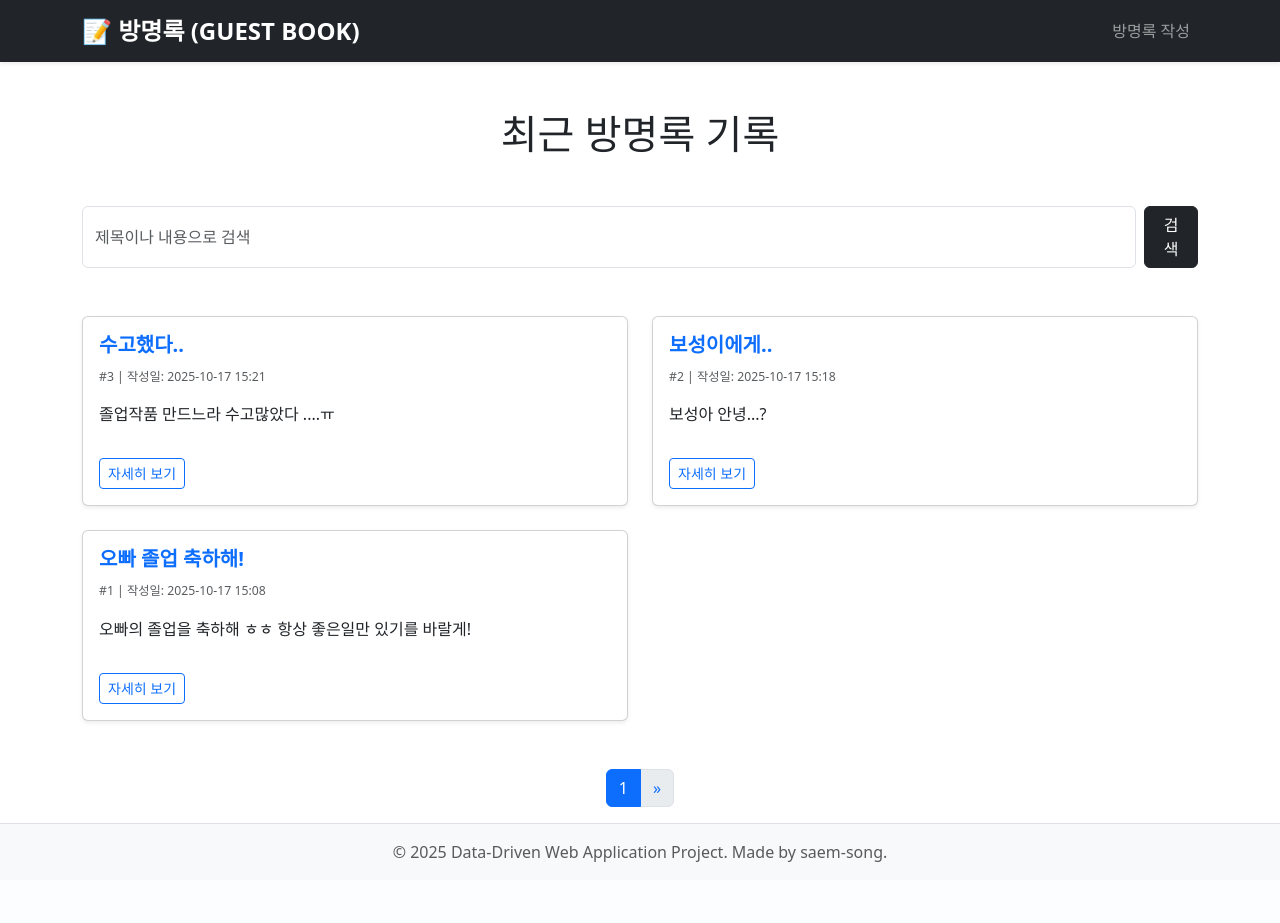
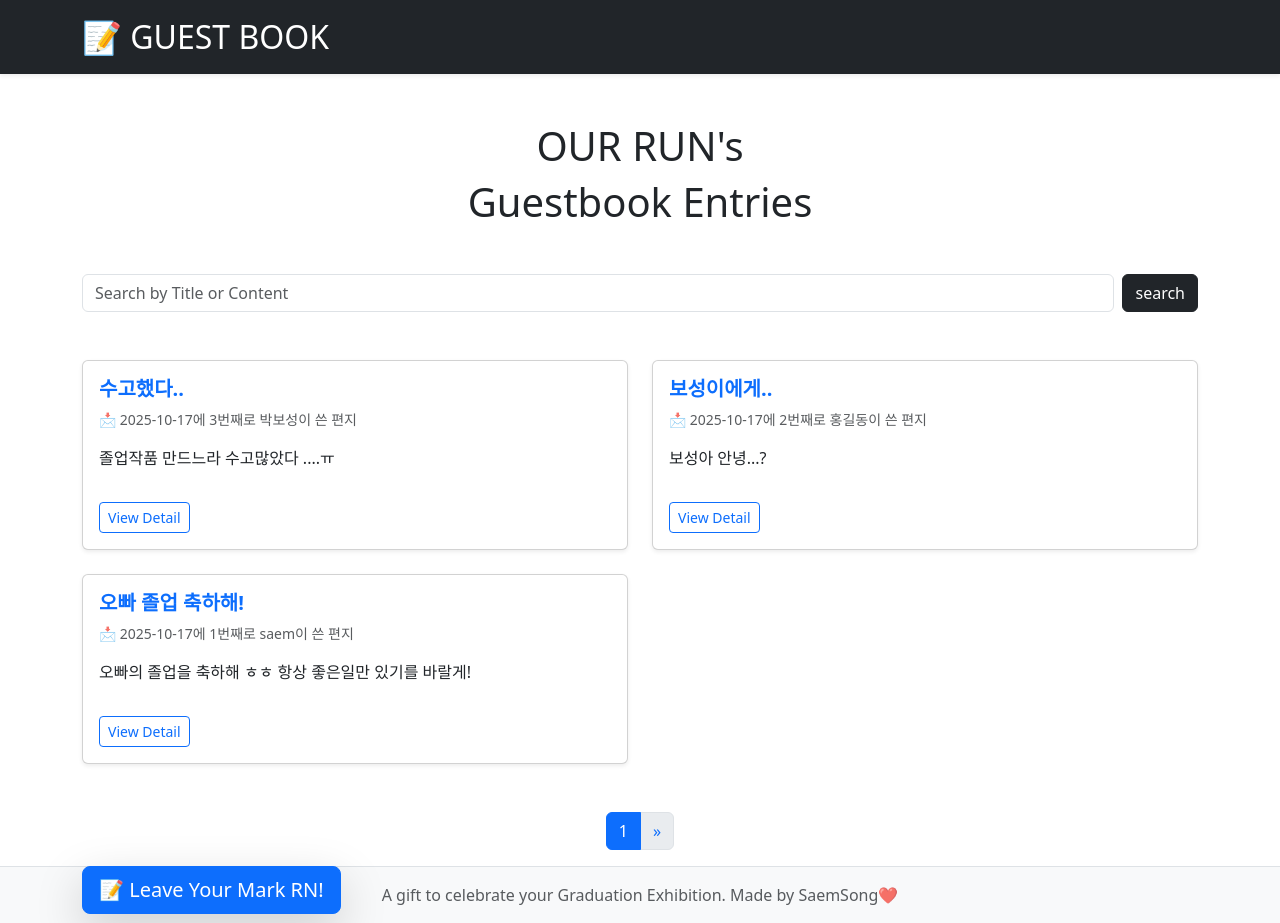
Before and after one commit to saem-song/justforyou, a Flask app: page / in a window 1280 px wide. Before the commit the page ends 862 px from the top, so only its background shows below. Run offline with Flask 3, Linux system fonts and the light colour scheme.

Commit message:
UI재작성

```diff
--- a/app.py
+++ b/app.py
@@ -1,11 +1,10 @@
-# app.py
 from flask import Flask, render_template, request, redirect, url_for
 from flask_sqlalchemy import SQLAlchemy
 from datetime import datetime
 
 # Flask 앱 설정
 app = Flask(__name__)
-# SQLite 데이터베이스 설정 (프로젝트 폴더에 'test.db' 파일로 저장됨)
+# SQLite 데이터베이스 설정
 app.config['SQLALCHEMY_DATABASE_URI'] = 'sqlite:///test.db'
 app.config['SQLALCHEMY_TRACK_MODIFICATIONS'] = False
 db = SQLAlchemy(app)
@@ -14,113 +13,98 @@ db = SQLAlchemy(app)
 class Post(db.Model):
     id = db.Column(db.Integer, primary_key=True)
     title = db.Column(db.String(100), nullable=False)
+    # 작성자 필드 추가 (nullable=False로 필수 입력)
+    author = db.Column(db.String(50), default="익명", nullable=False)
     content = db.Column(db.Text, nullable=False)
+    # 생성 시간 (최초 저장 시각)
     created_at = db.Column(db.DateTime, default=datetime.utcnow)
+    # 최종 수정 시간 (수정될 때마다 자동으로 현재 시각으로 업데이트)
+    updated_at = db.Column(db.DateTime, default=datetime.utcnow, onupdate=datetime.utcnow)
 
     def __repr__(self):
         return f'<Post {self.id}>'
 
 # -------------------- DB 초기화 (테이블 생성) --------------------
-# 앱 컨텍스트 내에서 DB 테이블 생성 실행
 with app.app_context():
     db.create_all()
 
 
-# -------------------- 1. READ (게시글 목록 및 상세 조회) --------------------
-
-@app.route('/')
-# app.py (교체할 부분)
-
-# ... 기존 import와 설정 코드들 (변경 없음) ...
-
-# -------------------- 1. READ (게시글 목록 및 상세 조회) --------------------
-
-# 페이지네이션과 검색을 위해 /?page=1&search_query=검색어 형태로 요청을 받음
+# -------------------- 1. READ (목록 및 검색) --------------------
 @app.route('/')
 def index():
-    # URL 쿼리 파라미터에서 'page'와 'search_query' 값을 가져옴
     page = request.args.get('page', 1, type=int)
     search_query = request.args.get('search_query', '')
-    per_page = 10  # 페이지당 게시글 수 (10개로 설정)
+    per_page = 10
 
-    # 1. 기본 쿼리 (최신 순)
     query = Post.query.order_by(Post.created_at.desc())
 
-    # 2. 검색어가 있다면 쿼리에 필터 추가
     if search_query:
         # 제목 또는 내용에 검색어가 포함된 게시글을 찾음
         search_filter = Post.title.like(f'%{search_query}%') | Post.content.like(f'%{search_query}%')
         query = query.filter(search_filter)
 
-    # 3. 페이지네이션 적용
     posts_pagination = query.paginate(
         page=page, per_page=per_page, error_out=False
     )
 
-    # posts_pagination 변수를 HTML 템플릿으로 전달합니다!
     return render_template('index.html',
-                           posts_pagination=posts_pagination, # <-- 이 변수가 이제 전달됩니다!
+                           posts_pagination=posts_pagination,
                            posts=posts_pagination.items,
                            search_query=search_query)
 
-# ... 나머지 함수들 (post_detail, write, edit, delete)은 변경 없음 ...
-
 @app.route('/post/<int:post_id>')
 def post_detail(post_id):
-    # 특정 ID의 게시글을 조회하거나 없으면 404 에러 반환
     post = db.get_or_404(Post, post_id)
     return render_template('detail.html', post=post)
 
 # -------------------- 2. CREATE (게시글 작성) --------------------
-
 @app.route('/write', methods=['GET', 'POST'])
 def write():
     if request.method == 'POST':
-        # 폼에서 데이터 받아오기
         title = request.form['title']
         content = request.form['content']
+        # 작성자 필드가 비어있으면 "익명" 처리
+        author = request.form['author'] or "익명"
 
-        # 새 게시글 객체 생성 및 DB 저장
-        new_post = Post(title=title, content=content)
+        new_post = Post(title=title, content=content, author=author)
         try:
             db.session.add(new_post)
             db.session.commit()
-            return redirect(url_for('index')) # 저장 후 목록 페이지로 이동
+            return redirect(url_for('index'))
         except:
             return "게시글 작성 중 에러가 발생했습니다."
 
-    return render_template('write.html') # GET 요청 시 글쓰기 폼 표시
+    return render_template('write.html')
 
 # -------------------- 3. UPDATE (게시글 수정) --------------------
-
 @app.route('/edit/<int:post_id>', methods=['GET', 'POST'])
 def edit(post_id):
-    # 수정할 게시글 조회
     post = db.get_or_404(Post, post_id)
 
     if request.method == 'POST':
-        # 폼 데이터로 내용 업데이트
         post.title = request.form['title']
+        post.author = request.form['author']
         post.content = request.form['content']
+        # updated_at 필드는 모델에서 onupdate=datetime.utcnow로 자동 처리됨
+
         try:
             db.session.commit()
-            return redirect(url_for('post_detail', post_id=post.id)) # 상세 페이지로 이동
+            return redirect(url_for('post_detail', post_id=post.id))
         except:
             return "게시글 수정 중 에러가 발생했습니다."
 
-    return render_template('edit.html', post=post) # GET 요청 시 수정 폼 표시
+    # GET 요청 시 수정 폼 보여주기
+    return render_template('edit.html', post=post)
 
 # -------------------- 4. DELETE (게시글 삭제) --------------------
-
 @app.route('/delete/<int:post_id>', methods=['POST'])
 def delete(post_id):
-    # 삭제할 게시글 조회
     post = db.get_or_404(Post, post_id)
 
     try:
         db.session.delete(post)
         db.session.commit()
-        return redirect(url_for('index')) # 삭제 후 목록 페이지로 이동
+        return redirect(url_for('index'))
     except:
         return "게시글 삭제 중 에러가 발생했습니다."
 
--- a/templates/index.html
+++ b/templates/index.html
@@ -2,18 +2,21 @@
 <html lang="ko">
     {% extends "layout.html" %}
 
-{% block title %}방명록 목록{% endblock %}
+    {% block title %}Guestbook Entries{% endblock %}
 
     {% block content %}
-    <h1 class="mb-5 text-center fw-light">최근 방명록 기록</h1>
+        <h1 class="mb-2 text-center fw-medium">OUR RUN's</h1>
+        <h1 class="mb-5 text-center fw-light">Guestbook Entries</h1>
 
+        <!-- 검색 폼 -->
         <form class="d-flex mb-5" method="GET" action="{{ url_for('index') }}">
-        <input class="form-control me-2" type="search" placeholder="제목이나 내용으로 검색" aria-label="Search" name="search_query" value="{{ search_query }}">
-        <button class="btn btn-dark" type="submit">검색</button>
+            <input class="form-control me-2" type="search" placeholder="Search by Title or Content" aria-label="Search" name="search_query" value="{{ search_query }}">
+            <button class="btn btn-dark" type="submit">search</button>
             {% if search_query %}
                 <a href="{{ url_for('index') }}" class="btn btn-outline-secondary ms-2">초기화</a>
             {% endif %}
         </form>
+
 
         <div class="row row-cols-1 row-cols-md-2 g-4">
             {% for post in posts %}
@@ -22,14 +25,14 @@
                     <div class="card-body d-flex flex-column">
                         <h5 class="card-title text-primary fw-bold">{{ post.title }}</h5>
                         <p class="card-text text-muted small mb-3">
-                        <small>#{{ post.id }} | 작성일: {{ post.created_at.strftime('%Y-%m-%d %H:%M') }}</small>
+                            <medium>📩 {{ post.created_at.strftime('%Y-%m-%d') }}에 {{ post.id }}번째로 {{ post.author }}이 쓴 편지</medium>
                         </p>
                         <p class="card-text flex-grow-1 overflow-hidden" style="max-height: 4.5em;">
                             {{ post.content | truncate(150, true) }}
                         </p>
 
                         <div class="mt-3">
-                        <a href="{{ url_for('post_detail', post_id=post.id) }}" class="btn btn-outline-primary btn-sm">자세히 보기</a>
+                            <a href="{{ url_for('post_detail', post_id=post.id) }}" class="btn btn-outline-primary btn-sm">View Detail</a>
                         </div>
                     </div>
                 </div>
@@ -37,12 +40,13 @@
             {% else %}
             <div class="col-12">
                 <div class="alert alert-info text-center" role="alert">
-                아직 작성된 방명록이 없습니다. 첫 번째 방명록을 남겨주세요!
+                    There are no guest book entries yet. Be the first to leave a message!
                 </div>
             </div>
             {% endfor %}
         </div>
 
+        <!-- 페이지네이션 -->
         <nav aria-label="Page navigation example" class="mt-5">
             <ul class="pagination justify-content-center">
                 {% for page_num in posts_pagination.iter_pages(left_edge=1, right_edge=1, left_current=1, right_current=2) %}
@@ -65,5 +69,12 @@
             </ul>
         </nav>
 
+        <!-- 📌 오른쪽 하단 고정 버튼 (bottom-0 -> bottom-4로 수정하여 위로 올림) -->
+        <div class="position-fixed bottom-30 end-5 p-0">
+            <a href="{{ url_for('write') }}" class="btn btn-primary btn-lg shadow-lg">📝 Leave Your Mark RN!</a>
+        </div>
+
     {% endblock %}
+
+
 </html>
--- a/templates/layout.html
+++ b/templates/layout.html
@@ -3,7 +3,7 @@
 <head>
     <meta charset="UTF-8">
     <meta name="viewport" content="width=device-width, initial-scale=1, shrink-to-fit=no">
-    <link href="https://cdn.jsdelivr.net/npm/bootstrap@5.3.3/dist/css/bootstrap.min.css" rel="stylesheet" integrity="sha384-QWTKZyjpPEjISv5WaRU9OFeRpok6YctnYmDr5pNlyT2bRjXh0JMhjY6hW+ALEwIH" crossorigin="anonymous">
+    <link href="https://cdn.jsdelivr.net/npm/bootstrap@5.3.3/dist/css/bootstrap.min.css" rel="stylesheet" xintegrity="sha384-QWTKZyjpPEjISv5WaRU9OFeRpok6YctnYmDr5pNlyT2bRjXh0JMhjY6hW+ALEwIH" crossorigin="anonymous">
 
     <title>{% block title %}Simple 방명록{% endblock %}</title>
     <style>
@@ -22,15 +22,13 @@
 
     <nav class="navbar navbar-expand-lg navbar-dark bg-dark shadow-sm">
         <div class="container">
-            <a class="navbar-brand fs-4 fw-bold" href="{{ url_for('index') }}">📝 방명록 (GUEST BOOK)</a>
+            <a class="navbar-brand fs-2 fw-light" href="{{ url_for('index') }}">📝 GUEST BOOK </a>
             <button class="navbar-toggler" type="button" data-bs-toggle="collapse" data-bs-target="#navbarNav" aria-controls="navbarNav" aria-expanded="false" aria-label="Toggle navigation">
                 <span class="navbar-toggler-icon"></span>
             </button>
             <div class="collapse navbar-collapse justify-content-end" id="navbarNav">
                 <ul class="navbar-nav">
-                    <li class="nav-item">
-                        <a class="nav-link btn btn-sm btn-outline-light" href="{{ url_for('write') }}">방명록 작성</a>
-                    </li>
+                    <!-- 📌 방명록 작성 버튼은 index.html의 오른쪽 하단으로 이동했습니다. -->
                 </ul>
             </div>
         </div>
@@ -42,10 +40,10 @@
 
     <footer class="footer mt-auto py-3 bg-light border-top">
         <div class="container text-center">
-            <span class="text-muted">© 2025 Data-Driven Web Application Project. Made by saem-song.</span>
+            <span class="text-muted">A gift to celebrate your Graduation Exhibition. Made by SaemSong❤️</span>
         </div>
     </footer>
 
-    <script src="https://cdn.jsdelivr.net/npm/bootstrap@5.3.3/dist/js/bootstrap.bundle.min.js" integrity="sha384-YvpcrYf0tY3lHB60NNkmXc5s9fDVZLESaAA55NDzOxhy9GkcIdslK1eN7N6jIeHz" crossorigin="anonymous"></script>
+    <script src="https://cdn.jsdelivr.net/npm/bootstrap@5.3.3/dist/js/bootstrap.bundle.min.js" xintegrity="sha384-YvpcrYf0tY3lHB60NNkmXc5s9fDVZLESaAA55NDzOxhy9GkcIdslK1eN7N6jIeHz" crossorigin="anonymous"></script>
 </body>
 </html>
```
Also changed, not shown: templates/detail.html (+18 -5 lines), templates/edit.html (+17 -5 lines), templates/write.html (+19 -7 lines), instance/test.db. Lines whose indentation alone changed are shown as unchanged.
